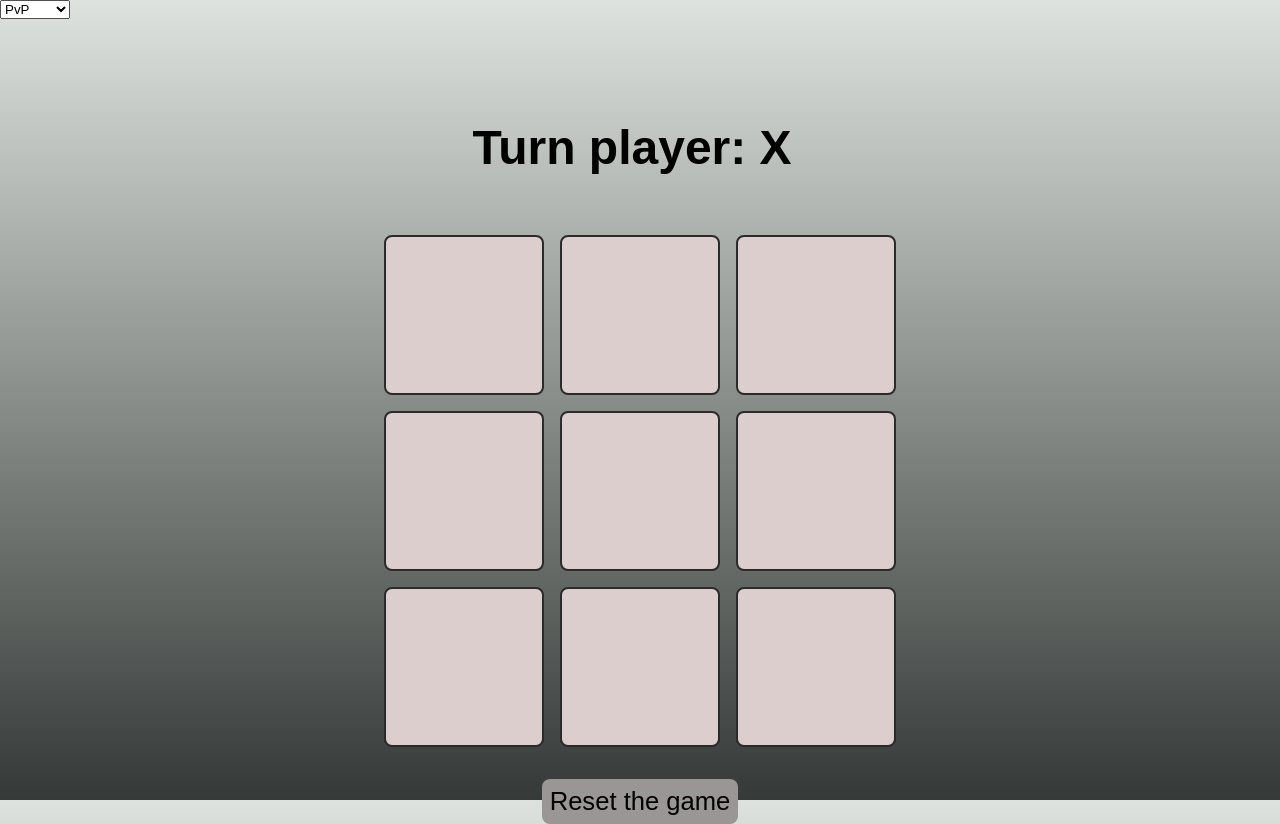
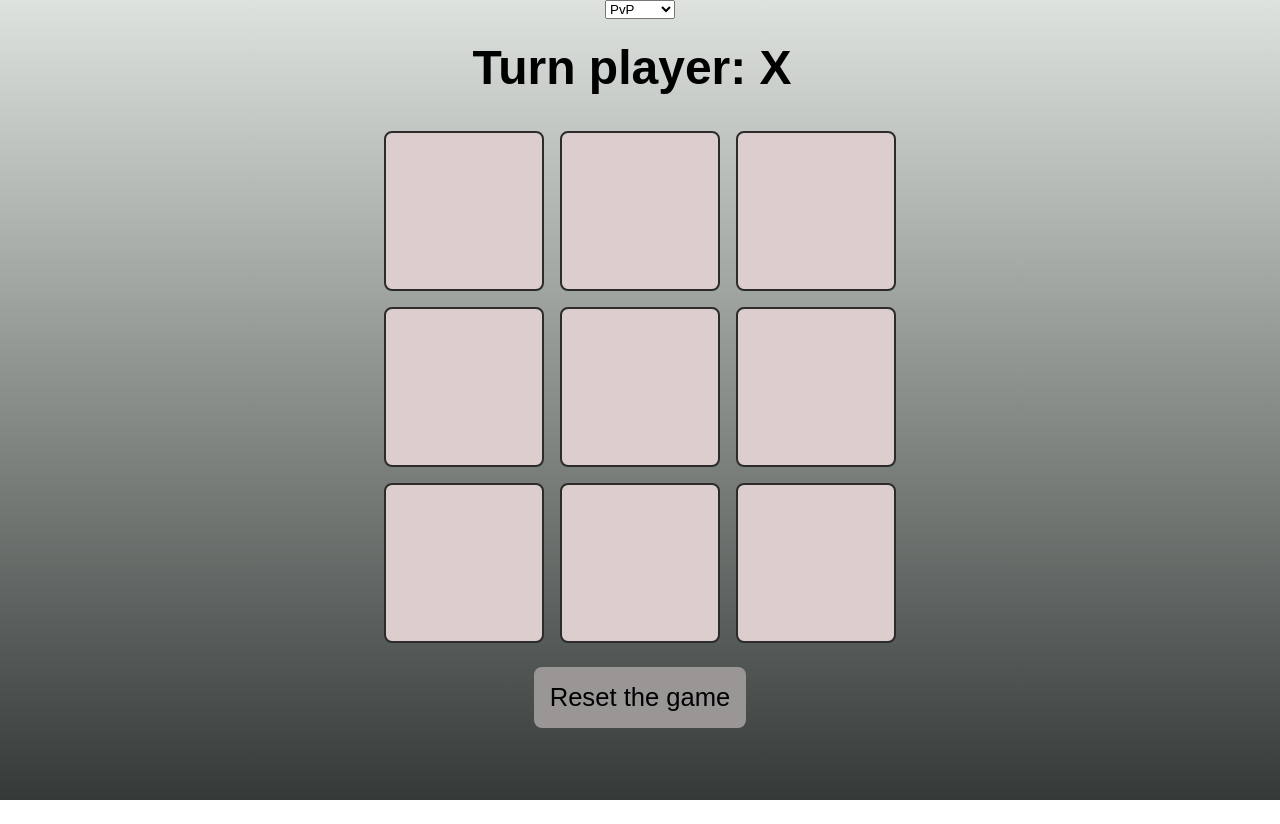
Before and after one commit to sirbuli/TicTacToe, a website built with Parcel: page index.html in a window 1280 px wide. After the commit the page ends 800 px from the top, so only its background shows below. Built offline with nearby package versions, Linux system fonts and the light colour scheme.

Commit message:
Change look

```diff
--- a/index.html
+++ b/index.html
@@ -9,13 +9,12 @@
     <script type="module" src="src/js/app.js"></script>
   </head>
   <body>
-    <select class="mode">
-      <option value="pvp">PvP</option>
-      <option value="easy">Easy</option>
-      <option value="medium">Medium</option>
-    </select>
-
     <div class="wrapper">
+      <select class="mode">
+        <option value="pvp">PvP</option>
+        <option value="easy">Easy</option>
+        <option value="medium">Medium</option>
+      </select>
       <p class="panel"></p>
       <div class="player">
         <span>Turn player:&nbsp; </span>
--- a/src/sass/main.scss
+++ b/src/sass/main.scss
@@ -15,7 +15,6 @@ $gradient: linear-gradient(to bottom, #dee2de, #353937);
 body {
   font-family: "Nunito Sans", sans-serif;
   background-image: $gradient;
-  height: 100vh;
 }
 
 .player {
@@ -25,8 +24,7 @@ body {
   font-size: 3rem;
   font-weight: 700;
   align-items: center;
-  padding: 1rem;
-  padding-top: 2rem;
+  padding: 3rem;
 
   &__hidden {
     display: none;
@@ -41,31 +39,31 @@ body {
   display: flex;
   flex-direction: column;
   align-items: center;
+  height: 100vh;
 }
 
 .panel {
-  display: flex;
+  display: none;
   justify-content: center;
   height: 5rem;
   font-size: 3rem;
   font-weight: 700;
   align-items: center;
-  padding: 1rem;
-  padding-top: 2rem;
+  padding: 3rem;
 
   &__winner {
+    display: flex;
     color: #135013;
-    margin-top: 5rem;
   }
 
   &__draw {
+    display: flex;
     color: #000;
-    margin-top: 5rem;
   }
 
   &__lose {
+    display: flex;
     color: #771818;
-    margin-top: 5rem;
   }
 }
 
@@ -76,7 +74,6 @@ body {
   grid-gap: 1rem;
   border-radius: 0.5rem;
   padding: 1rem;
-  margin-top: 2.5rem;
 
   &__item {
     background-color: $color-background-item;
@@ -126,11 +123,12 @@ body {
 
 .btn {
   font-size: 1.6rem;
-  margin-top: 1rem;
   padding: 0.5rem;
   background-color: $color-background-btn;
   border: none;
   border-radius: 0.5rem;
   cursor: pointer;
   transition: all 2s;
+  margin-top: 0.5rem;
+  padding: 1rem;
 }
```
